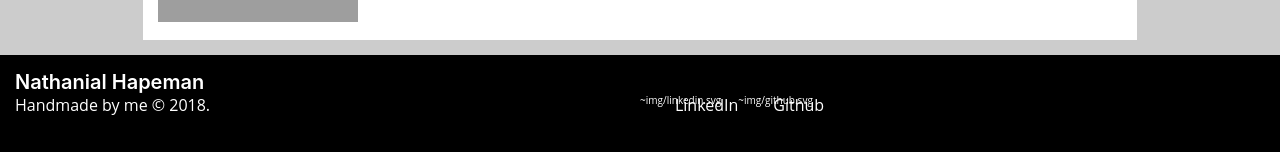
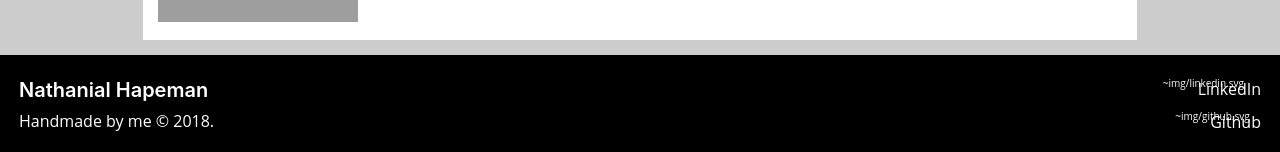
Before and after one commit to nate-h/nhapeman.com_v2, a Vue app: page / in a window 1280 px wide. Shown: the part 860-1012 px from the top of the page. Built offline with nearby package versions, Linux system fonts and the light colour scheme; grey boxes are pictures that could not be loaded.

Commit message:
reposition footer elements

```diff
--- a/src/components/FooterContainer.vue
+++ b/src/components/FooterContainer.vue
@@ -45,6 +45,7 @@ export default {
         background-color: $dark0;
         color: $light1;
         display: flex;
+        flex-direction: row;
         padding: $padding-large;
         height: 10rem;
 
@@ -52,19 +53,21 @@ export default {
             color: $light1;
         }
 
-        .leftside {
-            width: 50%;
-        }
+        .leftside, .rightside {
+            display: flex;
+            flex-direction: column;
+            flex-grow: 1;
+            justify-content: center;
 
-        .rightside {
-            display: flex;
-            flex-direction: row;
-            text-align: right;
+            & > * {
+                margin: 4px;
+            }
         }
 
         .svg-link {
             fill: $light1;
             color: $light1;
+            margin-left: auto;
 
             &:hover {
                 fill: $color1;
```
